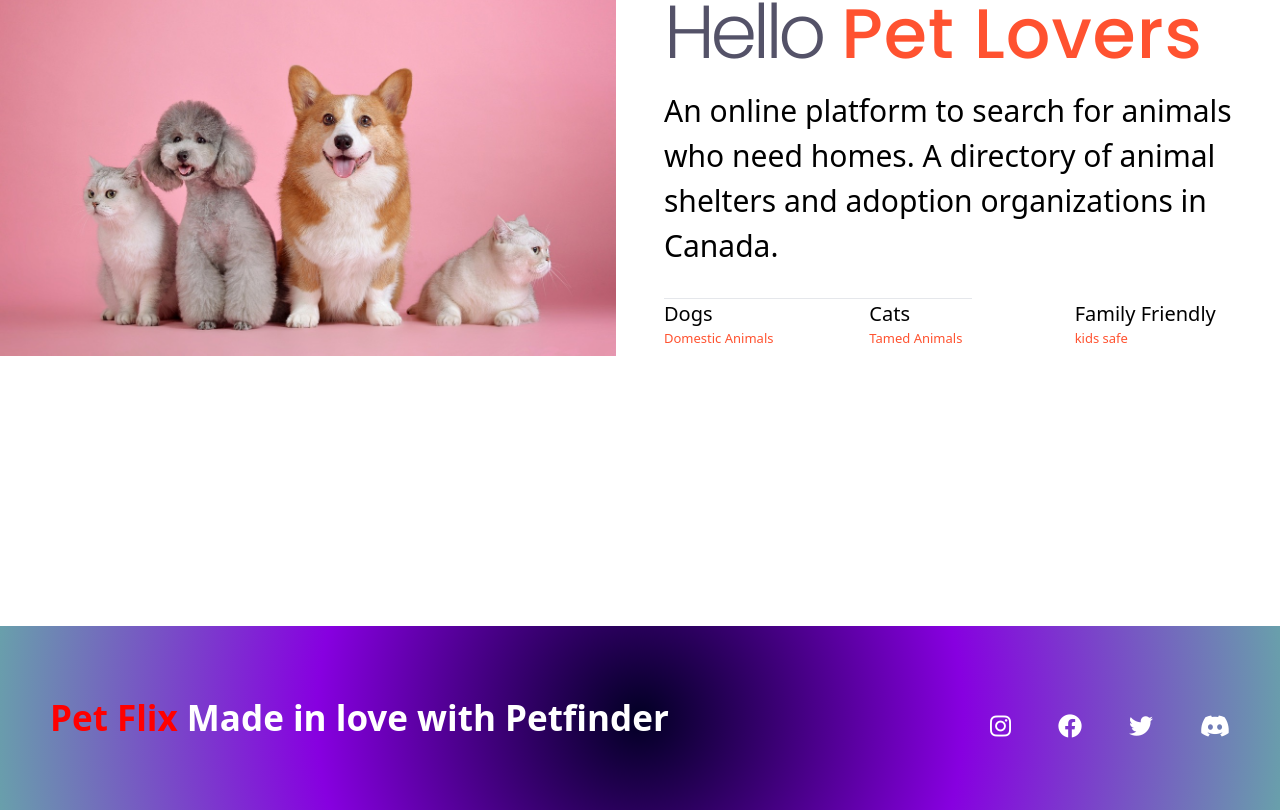
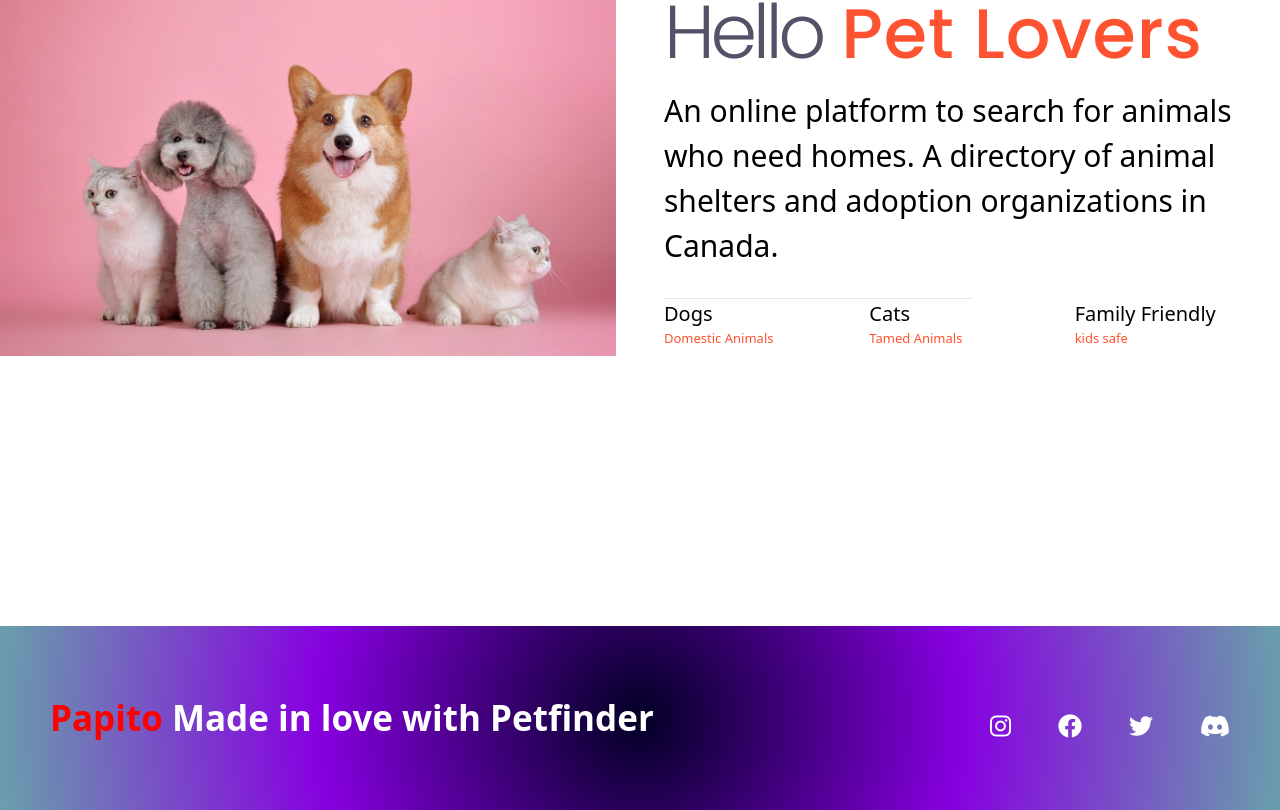
Before and after one commit to PapitoSpence/papi, a React (Create React App) app: page / in a window 1280 px wide. Shown: the part 365-1175 px from the top of the page. Built offline with nearby package versions, Linux system fonts and the light colour scheme.

Commit message:
footer finalized

```diff
--- a/src/components/Footer/Footer.js
+++ b/src/components/Footer/Footer.js
@@ -13,7 +13,7 @@ function Footer() {
               className="social-logo"
               style={{ fontSize: "35px", color: "red" }}
             >
-              Pet Flix&nbsp;
+              Papito&nbsp;
               <a
                 href="https://www.petfinder.com/"
                 target="_blank"
```
